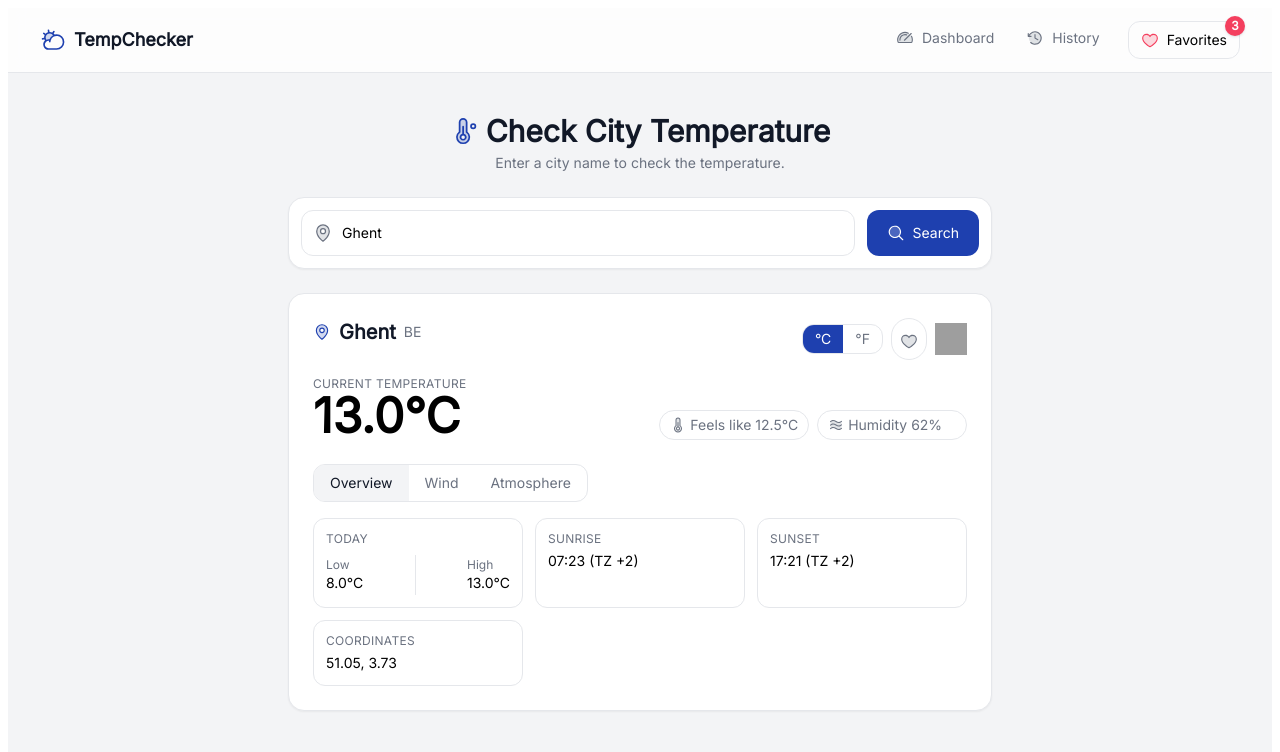
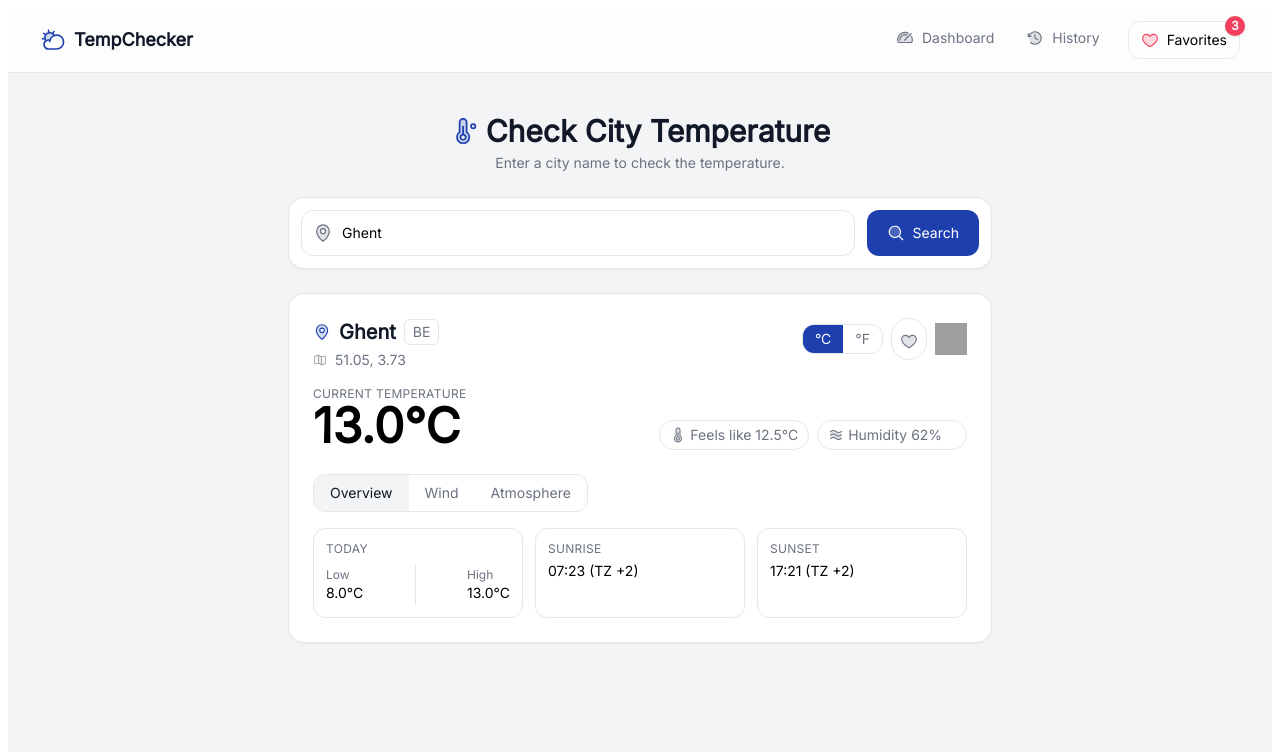
Before and after one commit to christian-oguine/frontend-temperature-app, a Nuxt app: page / in a window 1280 px wide. Shown: the top 752 px of the page. Built offline with nearby package versions, Linux system fonts and the light colour scheme; grey boxes are pictures that could not be loaded.

Commit message:
refactor location display and clean up input structure

```diff
--- a/app/pages/index.vue
+++ b/app/pages/index.vue
@@ -24,7 +24,7 @@
               class="w-full rounded-xl border border-gray-200 bg-white pl-10 pr-3 py-3 text-sm focus:outline-none"
             />
           </div>
-          <button type="button" class="inline-flex items-center justify-center gap-2 rounded-xl bg-primary text-white px-5 py-3 text-sm font-medium cursor-default">
+          <button type="button" class="inline-flex items-center justify-center gap-2 rounded-xl bg-primary text-white px-5 py-3 text-sm font-medium">
             <Icon name="ph:magnifying-glass-duotone" size="18" />
             Search
           </button>
@@ -34,20 +34,29 @@
         <section class="mt-6 rounded-2xl border border-gray-200 bg-white p-5 sm:p-6 shadow-sm">
           <!-- Header row -->
           <div class="flex items-start justify-between gap-4">
-            <div class="flex items-center gap-2">
-              <Icon name="ph:map-pin-duotone" size="18" class="text-primary" />
-              <h2 class="text-lg sm:text-xl font-semibold text-textPrimary">Ghent</h2>
-                <span class="text-textSecondary text-sm">BE</span>
+            <!-- Left: location block -->
+            <div class="min-w-0">
+              <div class="flex items-center gap-2">
+                <Icon name="ph:map-pin-duotone" size="18" class="text-primary" />
+                <h2 class="text-lg sm:text-xl font-semibold text-textPrimary truncate">Ghent</h2>
+                <span class="text-textSecondary text-xs sm:text-sm inline-flex items-center gap-1 px-2 py-0.5 rounded-md border border-gray-200">
+                  BE
+                </span>
+              </div>
+              <!-- coordinates + tz as a subtle second line -->
+              <div class="mt-1 flex items-center gap-2 text-xs sm:text-sm text-textSecondary">
+                <Icon name="ph:map-trifold-duotone" size="14" class="opacity-70" />
+                <span>51.05, 3.73</span>
+              </div>
             </div>
 
+            <!-- Right: unit toggle + fav + icon -->
             <div class="flex items-center gap-2">
-              <!-- Unit toggle -->
               <div class="rounded-xl border border-gray-200 overflow-hidden flex">
                 <button type="button" class="px-3 py-1 text-sm" :class="unit==='C' ? 'bg-primary text-white' : 'text-textSecondary'" @click="unit='C'">°C</button>
                 <button type="button" class="px-3 py-1 text-sm" :class="unit==='F' ? 'bg-primary text-white' : 'text-textSecondary'" @click="unit='F'">°F</button>
               </div>
 
-              <!-- Favorite -->
               <button
                 type="button"
                 class="rounded-full p-2 border border-gray-200 hover:bg-gray-50"
@@ -128,11 +137,7 @@
                 <p>17:21 (TZ +2)</p>
               </div>
 
-              <!-- Coordinates -->
-              <div class="rounded-xl border border-gray-200 p-3">
-                <p class="uppercase text-xs tracking-wide text-textSecondary mb-1">Coordinates</p>
-                <p>51.05, 3.73</p>
-              </div>
+              <!-- (Coordinates card removed) -->
             </div>
 
             <!-- WIND -->
@@ -186,6 +191,7 @@
 import { ref } from 'vue'
 import AppHeader from '../components/AppHeader.vue'
 
+// UI-only state. All displayed numbers are hardcoded in the template.
 const unit = ref<'C' | 'F'>('C')
 const faved = ref(false)
 const tab = ref<'overview' | 'wind' | 'atmo'>('overview')
```
